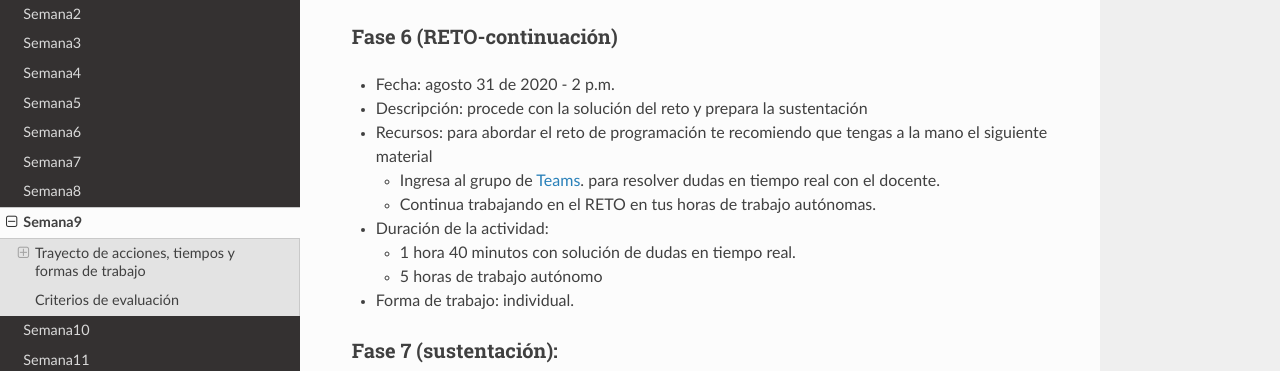
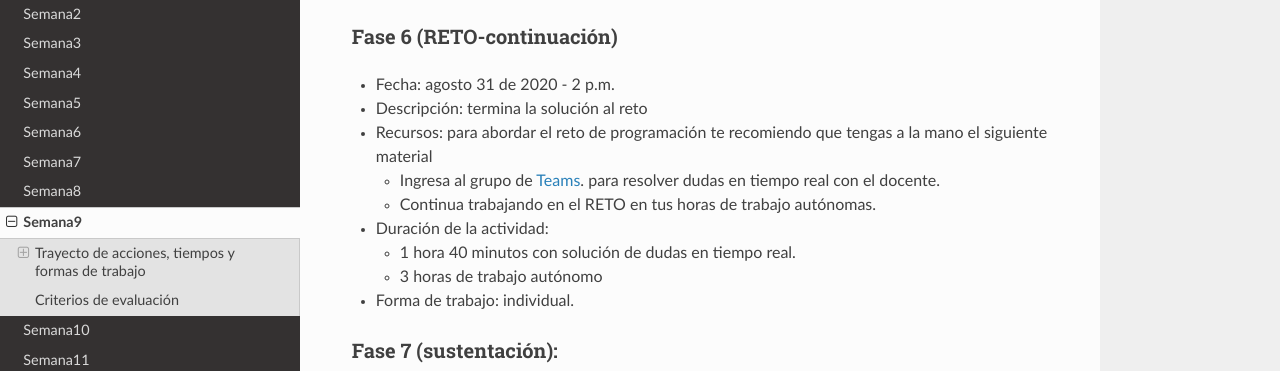
Before and after one commit to juanferfranco/sensores1, a Sphinx documentation site: the page built from docs/_semana9/semana9.rst, in a window 1280 px wide and 1379 px high. Shown: the part 193-564 px from the top of the window. Built offline with Sphinx 7.4.7 and the Read the Docs theme 2.0.0, drawn with Linux system fonts in a browser that asks for light colours.

Commit message:
update week 9

```diff
--- a/docs/_semana9/semana9.rst
+++ b/docs/_semana9/semana9.rst
@@ -7,7 +7,7 @@ Trayecto de acciones, tiempos y formas de trabajo
 Fase 6 (RETO-continuación)
 ^^^^^^^^^^^^^^^^^^^^^^^^^^^
 * Fecha: agosto 31 de 2020 - 2 p.m.
-* Descripción: procede con la solución del reto y prepara la sustentación
+* Descripción: termina la solución al reto
 * Recursos: para abordar el reto de programación te recomiendo que tengas a la mano el siguiente material
 
   * Ingresa al grupo de `Teams <https://teams.microsoft.com/l/team/19%3a919658982cb4457e85d706bad345b5dc%40thread.tacv2/conversations?groupId=16c098de-d737-4b8a-839d-8faf7400b06e&tenantId=618bab0f-20a4-4de3-a10c-e20cee96bb35>`__.
@@ -17,7 +17,7 @@ Fase 6 (RETO-continuación)
 * Duración de la actividad:
 
   * 1 hora 40 minutos con solución de dudas en tiempo real.
-  * 5 horas de trabajo autónomo
+  * 3 horas de trabajo autónomo
 
 * Forma de trabajo: individual.
 
```
